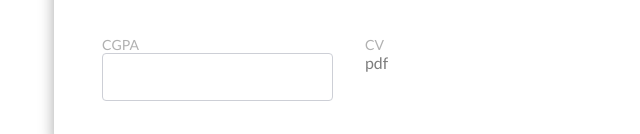
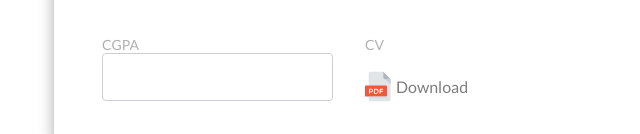
Before and after one commit to DannStormy/enyata-academy-project, a Vue app: page /dash in a window 1280 px wide. Shown: the part 657-791 px from the top of the page, without its empty margins (626-1266 px from the left). Built offline with nearby package versions, Linux system fonts and the light colour scheme.

Commit message:
fixed pdf download

```diff
--- a/package.json
+++ b/package.json
@@ -8,7 +8,6 @@
     "lint": "vue-cli-service lint"
   },
   "dependencies": {
-    "@smartweb/vue-flash-message": "^1.0.1",
     "@types/vuelidate": "^0.7.15",
     "@vuelidate/core": "^2.0.0",
     "@vuelidate/validators": "^2.0.0",
--- a/src/components/SideBarEntry.vue
+++ b/src/components/SideBarEntry.vue
@@ -1,5 +1,5 @@
 <template>
-  <ScrollBar />
+  <!-- <ScrollBar /> -->
   <div class="confirmation-container" v-if="isActive">
     <div class="confirmation-box">
       <form class="question-box" @submit.prevent>
@@ -67,8 +67,11 @@
           <div>
             <p><label for="cv">CV</label></p>
             <!-- <a target="_blank"><iframe :src="pdf">Open</iframe></a> -->
-            <a :href="pdf" target="_blank">pdf</a>
-
+            <div class="pdf-container">
+              <img src="@/assets/images/pdf.svg" alt="pdf-image" />
+              <a :href="pdf" download="file.pdf">Download</a>
+            </div>
+            <!-- <object :data="pdf" type="application/pdf"></object> -->
             <!-- <input type="text" id="cgpa" name="cgpa" placeholder="5.0"> -->
           </div>
         </div>
@@ -82,7 +85,7 @@
 </template>
 
 <script>
-import ScrollBar from "@/components/ScrollBar.vue";
+// import ScrollBar from "@/components/ScrollBar.vue";
 export default {
   data: () => ({
     isActive: false,
@@ -117,7 +120,7 @@ export default {
   },
   emits: ["sendConfirm"],
   name: "SideBarEntry",
-  components: { ScrollBar },
+  //   components: { ScrollBar },
 };
 </script>
 
@@ -125,10 +128,12 @@ export default {
 * {
   color: #7d7d7d;
 }
+
 .wrapper {
   background-color: white;
   position: fixed;
   overflow-y: scroll;
+  width: 600px;
   max-height: 100%;
   z-index: 25;
   right: 0;
@@ -218,6 +223,7 @@ export default {
   margin-bottom: 43px;
 }
 .profile-picture img {
+  object-fit: cover;
   width: 100%;
   height: 100%;
 }
@@ -257,6 +263,12 @@ textarea:focus {
   outline: none !important;
   border: 1px solid #7557d3;
 }
+.pdf-container {
+  display: flex;
+  align-items: center;
+  gap: 5px;
+  margin-top: 18px;
+}
 .decide {
   display: flex;
   justify-content: center;
--- a/src/main.js
+++ b/src/main.js
@@ -1,12 +1,10 @@
 import { createApp } from 'vue'
 import App from './App.vue'
-// import FlashMessage from '@smartweb/vue-flash-message';
 import router from './router'
 import store from './store'
 
 
 const app = createApp(App);
-// app.use(FlashMessage);
 app.use(store)
 app.use(router)
 app.mount('#app')
--- a/src/views/admin_views/EntriesBatchView.vue
+++ b/src/views/admin_views/EntriesBatchView.vue
@@ -2,10 +2,10 @@
   <SideBarEntry
     :name="applicantData?.firstname + ' ' + applicantData?.lastname"
     :email="applicantData?.email"
-    :address="applicantData?.address"
+    :address="applicantData?.dob"
     :university="applicantData?.university"
     :course="applicantData?.cgpa"
-    :dob="applicantData?.dob"
+    :dob="applicantData?.address"
     :cgpa="applicantData?.course"
     :pdf="applicantData?.cv"
     :image="applicantData?.profilepic"
--- a/src/views/user_views/LoginView.vue
+++ b/src/views/user_views/LoginView.vue
@@ -1,11 +1,12 @@
 <template>
+  <div class="message_containe" v-show="elementVisible">
+    <p class="message">{{ message }}</p>
+  </div>
   <div class="wrapper">
     <div class="container">
       <div class="heading">
         <img src="@/assets/svgs/Group1.svg" alt="company-logo" />
         <p class="title">Log In</p>
-        <!-- <p v-show="elementVisible" v-if="message">{{ message }}</p> -->
-        <!-- <FlashMessage position="left top" strategy="single" group="hints" /> -->
       </div>
       <form action="" @submit.prevent="login">
         <label for="lname">Email Address</label><br />
@@ -39,7 +40,7 @@
 
 <script>
 import { mapActions, mapGetters, mapState } from "vuex";
-
+// import F
 // import router from "@/router";
 
 export default {
@@ -48,7 +49,7 @@ export default {
       email: "",
       password: "",
     },
-    elementVisible: false,
+    elementVisible: true,
   }),
   methods: {
     ...mapActions([
@@ -62,11 +63,9 @@ export default {
         return;
       }
       this.userLogin(this.user);
-      // this.$flashMessage.show({
-      //   type: "error",
-      //   title: "Error Message Title",
-      //   text: "Oh, you broke my heart! Shame on you!",
-      // });
+      setTimeout(() => (this.elementVisible = false), 3000);
+
+      console.log("Message", this.message);
     },
   },
   computed: {
```
Also changed, not shown: src/assets/images/pdf.svg (added), 1 other file (tests, documents, lock files or other folders).
